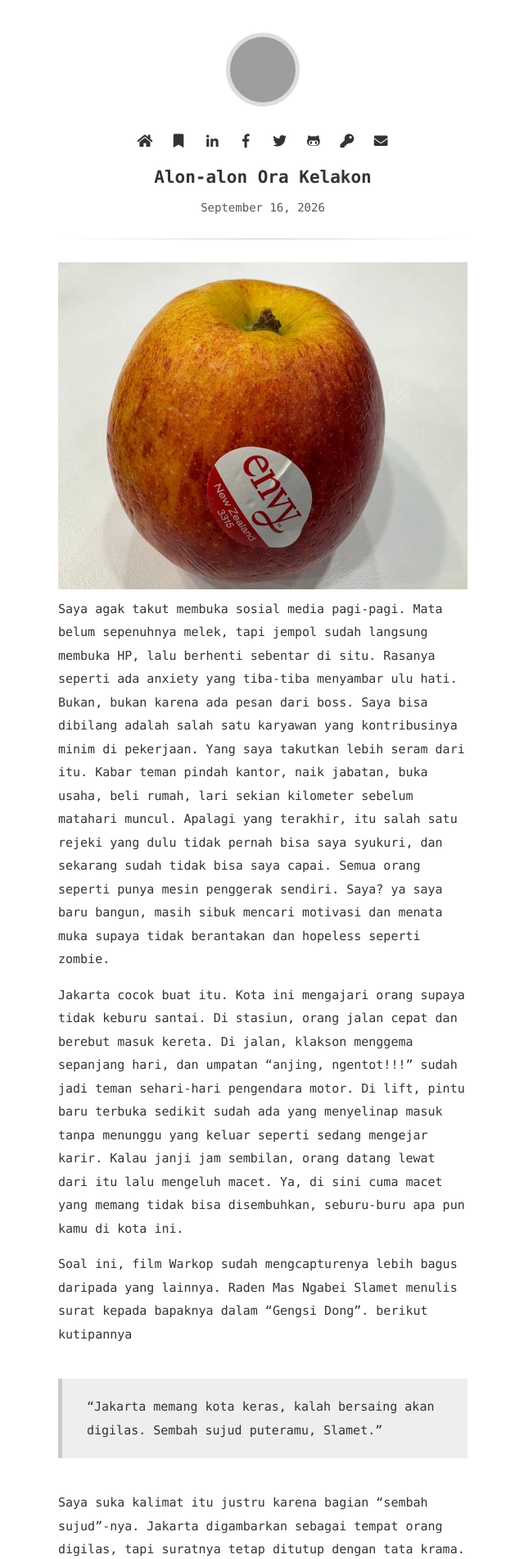
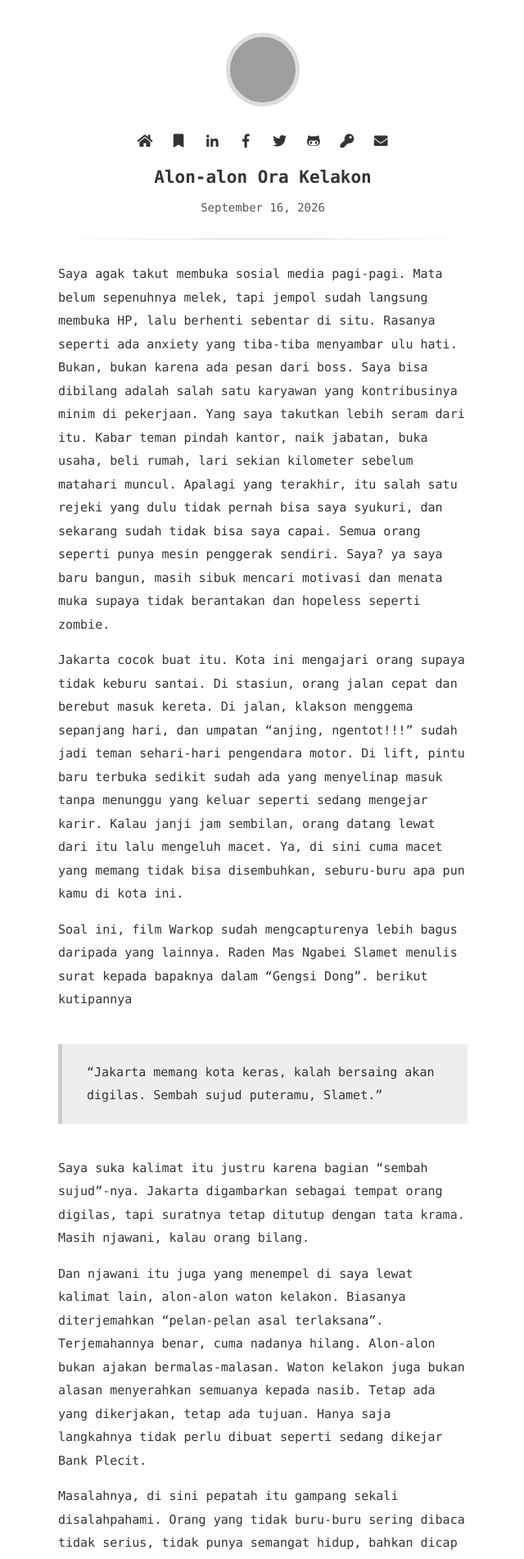
Before and after one commit to harjunacandra/harjuna.github.io, a Jekyll site: the page built from _posts/2026-09-16-Alon-alon-Ora-Kelakon.md, in a window 1280 px wide. Shown: the top 1902 px of the page at 82% size, without its empty margins (319-959 px from the left). Built offline with Jekyll 4.4.1, drawn with Linux system fonts in a browser that asks for light colours; grey boxes are pictures that could not be loaded.

Commit message:
Revise blog post 'Alon-alon Ora Kelakon'
Updated content of the blog post 'Alon-alon Ora Kelakon' with new text and removed an image.

```diff
--- a/_posts/2026-09-16-Alon-alon-Ora-Kelakon.md
+++ b/_posts/2026-09-16-Alon-alon-Ora-Kelakon.md
@@ -3,7 +3,7 @@ published: true
 title: "Alon-alon Ora Kelakon"
 updated: "2026-09-16 09:44"
 ---
-![Apel Envy](/assets/images/general/apel-envy.jpg)
+
 Saya agak takut membuka sosial media pagi-pagi. Mata belum sepenuhnya melek, tapi jempol sudah langsung membuka HP, lalu berhenti sebentar di situ. Rasanya seperti ada anxiety yang tiba-tiba menyambar ulu hati. Bukan, bukan karena ada pesan dari boss. Saya bisa dibilang adalah salah satu karyawan yang kontribusinya minim di pekerjaan. Yang saya takutkan lebih seram dari itu. Kabar teman pindah kantor, naik jabatan, buka usaha, beli rumah, lari sekian kilometer sebelum matahari muncul. Apalagi yang terakhir, itu salah satu rejeki yang dulu tidak pernah bisa saya syukuri, dan sekarang sudah tidak bisa saya capai. Semua orang seperti punya mesin penggerak sendiri. Saya? ya saya baru bangun, masih sibuk mencari motivasi dan menata muka supaya tidak berantakan dan hopeless seperti zombie.
 
 Jakarta cocok buat itu. Kota ini mengajari orang supaya tidak keburu santai. Di stasiun, orang jalan cepat dan berebut masuk kereta. Di jalan, klakson menggema sepanjang hari, dan umpatan "anjing, ngentot!!!" sudah jadi teman sehari-hari pengendara motor. Di lift, pintu baru terbuka sedikit sudah ada yang menyelinap masuk tanpa menunggu yang keluar seperti sedang mengejar karir. Kalau janji jam sembilan, orang datang lewat dari itu lalu mengeluh macet. Ya, di sini cuma macet yang memang tidak bisa disembuhkan, seburu-buru apa pun kamu di kota ini.
```
